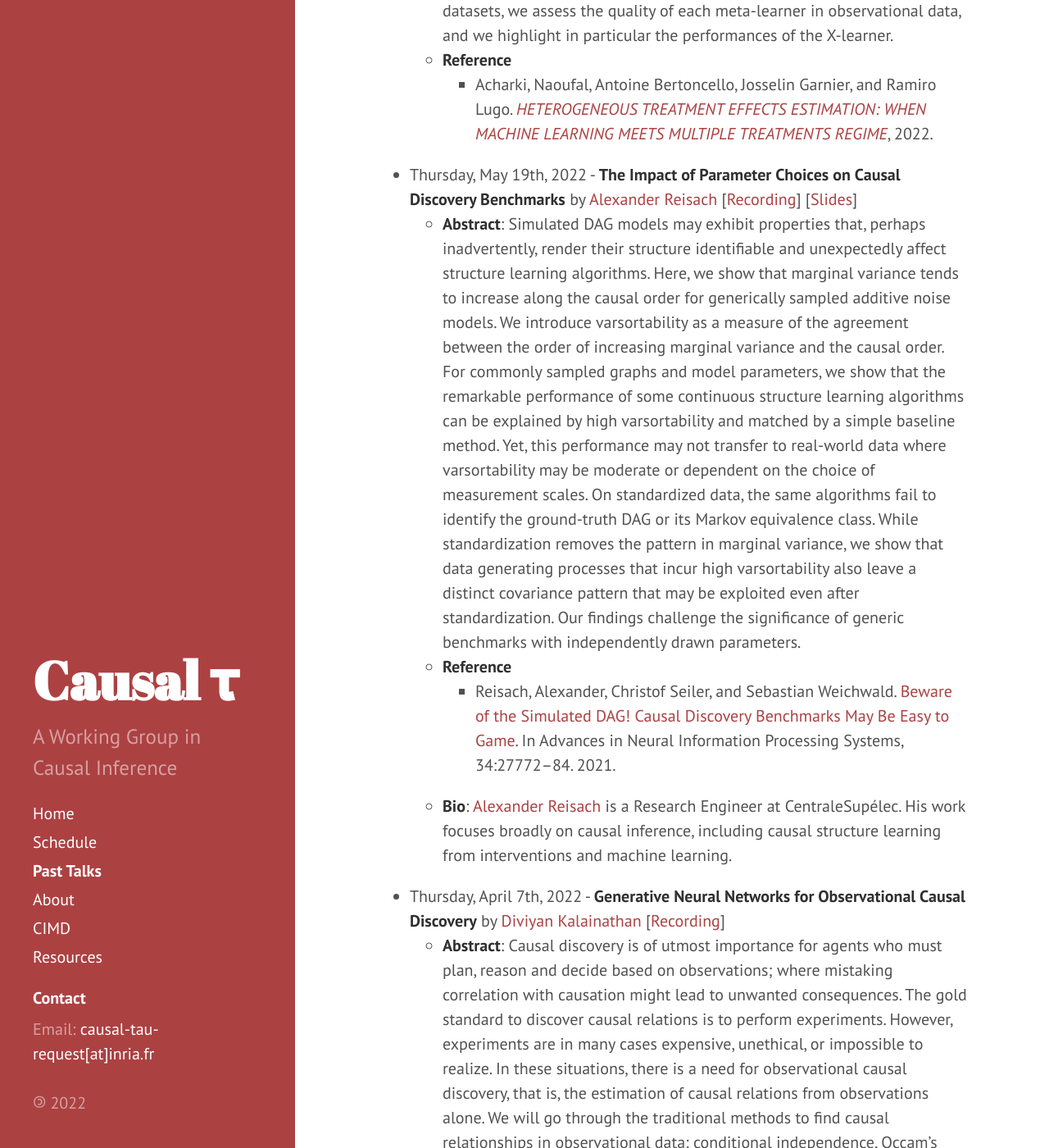
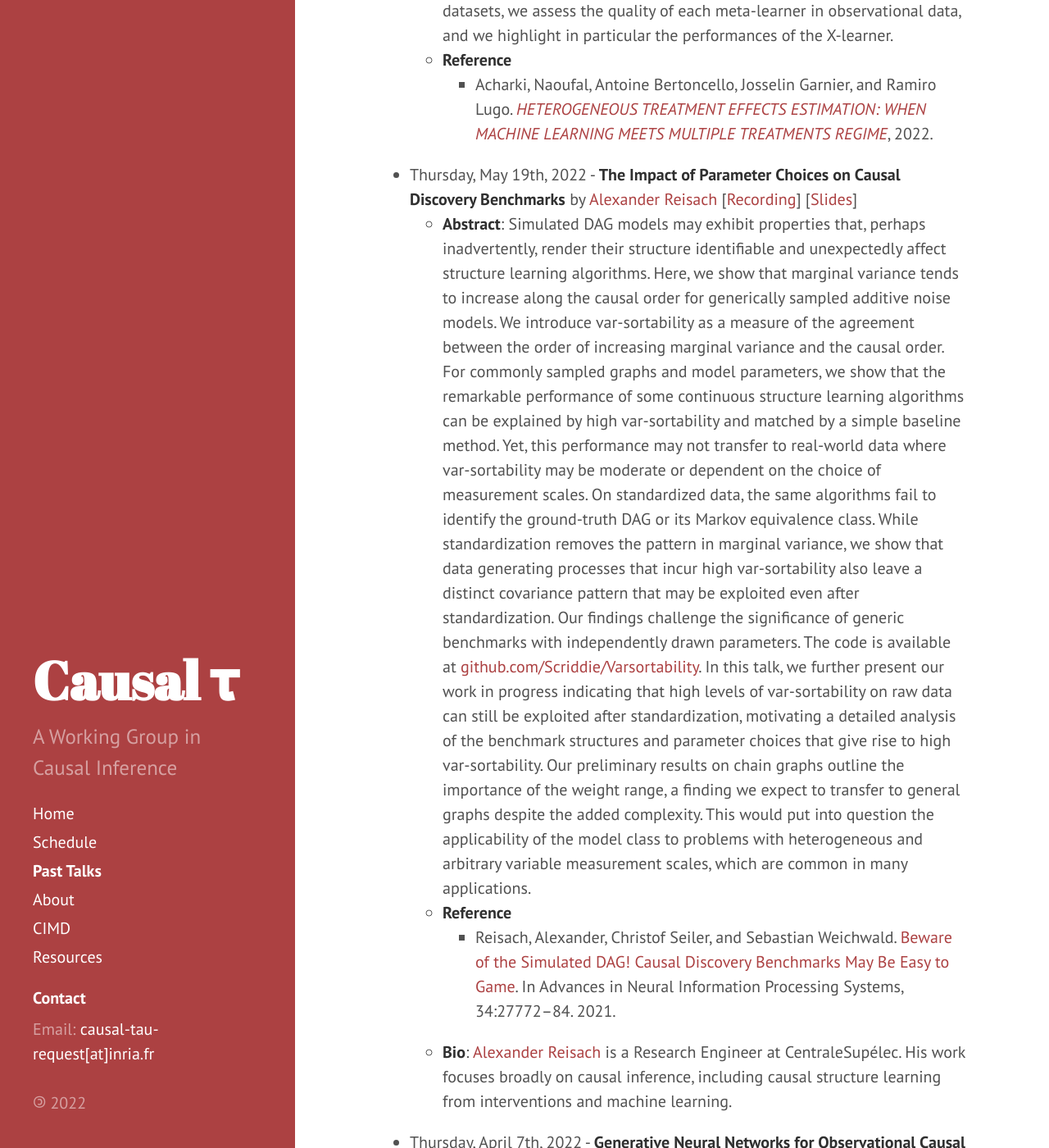
Before and after one commit to CausalTau/causaltau.github.io, a Jekyll site: the page built from past.md, in a window 1280 px wide and 1400 px high, scrolled down 1512 px. Shown: the whole window at 82% size. Built offline with Jekyll 4.4.1, drawn with Linux system fonts in a browser that asks for light colours; nearby versions of some CDN libraries; formulas are drawn with MathJax 3.

Commit message:
Update the abstract of Reisach's talk

```diff
--- a/past.md
+++ b/past.md
@@ -24,7 +24,8 @@ order: 4
 
 
 * Thursday, May 19th, 2022 - **The Impact of Parameter Choices on Causal Discovery Benchmarks** by [Alexander Reisach](https://linkedin.com/in/alexander-reisach-2033a9175) [[Recording](https://drive.google.com/file/d/1WpcHS3bJUCyPpGSSDYF0fsSZVMKNM3nR)] [[Slides](../files/slides/2022_05_19-CausalTau.pdf)]
-  * **Abstract**: Simulated DAG models may exhibit properties that, perhaps inadvertently, render their structure identifiable and unexpectedly affect structure learning algorithms. Here, we show that marginal variance tends to increase along the causal order for generically sampled additive noise models. We introduce varsortability as a measure of the agreement between the order of increasing marginal variance and the causal order. For commonly sampled graphs and model parameters, we show that the remarkable performance of some continuous structure learning algorithms can be explained by high varsortability and matched by a simple baseline method. Yet, this performance may not transfer to real-world data where varsortability may be moderate or dependent on the choice of measurement scales. On standardized data, the same algorithms fail to identify the ground-truth DAG or its Markov equivalence class. While standardization removes the pattern in marginal variance, we show that data generating processes that incur high varsortability also leave a distinct covariance pattern that may be exploited even after standardization. Our findings challenge the significance of generic benchmarks with independently drawn parameters.
+  * **Abstract**: Simulated DAG models may exhibit properties that, perhaps inadvertently, render their structure identifiable and unexpectedly affect structure learning algorithms. Here, we show that marginal variance tends to increase along the causal order for generically sampled additive noise models. We introduce var-sortability as a measure of the agreement between the order of increasing marginal variance and the causal order. For commonly sampled graphs and model parameters, we show that the remarkable performance of some continuous structure learning algorithms can be explained by high var-sortability and matched by a simple baseline method. Yet, this performance may not transfer to real-world data where var-sortability may be moderate or dependent on the choice of measurement scales. On standardized data, the same algorithms fail to identify the ground-truth DAG or its Markov equivalence class. While standardization removes the pattern in marginal variance, we show that data generating processes that incur high var-sortability also leave a distinct covariance pattern that may be exploited even after standardization. Our findings challenge the significance of generic benchmarks with independently drawn parameters. The code is available at [github.com/Scriddie/Varsortability](https://github.com/Scriddie/Varsortability).
+  In this talk, we further present our work in progress indicating that high levels of var-sortability on raw data can still be exploited after standardization, motivating a detailed analysis of the benchmark structures and parameter choices that give rise to high var-sortability. Our preliminary results on chain graphs outline the importance of the weight range, a finding we expect to transfer to general graphs despite the added complexity. This would put into question the applicability of the model class to problems with heterogeneous and arbitrary variable measurement scales, which are common in many applications.
   * **Reference**
     * Reisach, Alexander, Christof Seiler, and Sebastian Weichwald. [Beware of the Simulated DAG! Causal Discovery Benchmarks May Be Easy to Game](https://proceedings.neurips.cc/paper/2021/file/e987eff4a7c7b7e580d659feb6f60c1a-Paper.pdf). In Advances in Neural Information Processing Systems, 34:27772–84. 2021.
   * **Bio**: [Alexander Reisach](https://linkedin.com/in/alexander-reisach-2033a9175) is a Research Engineer at CentraleSupélec. His work focuses broadly on causal inference, including causal structure learning from interventions and machine learning.
```
